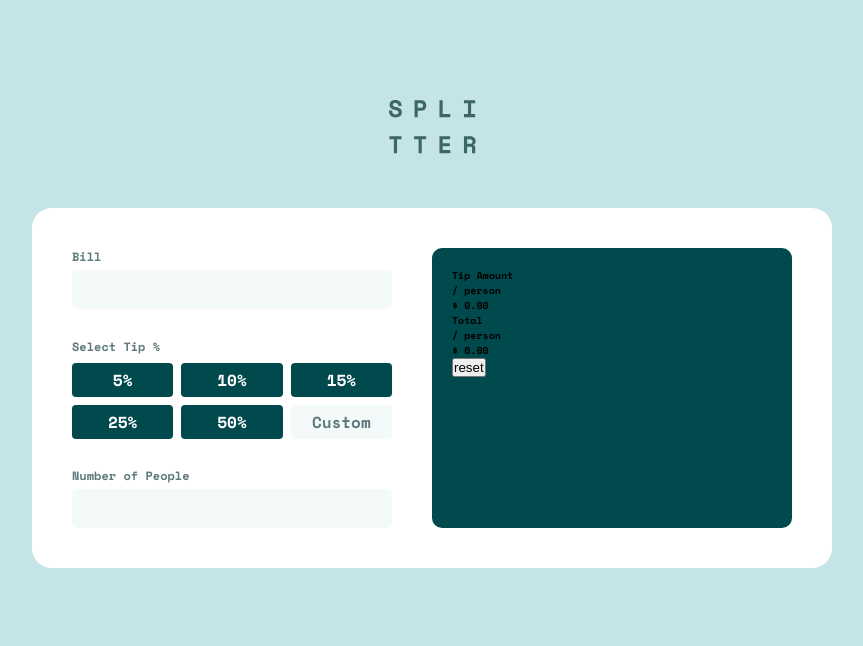
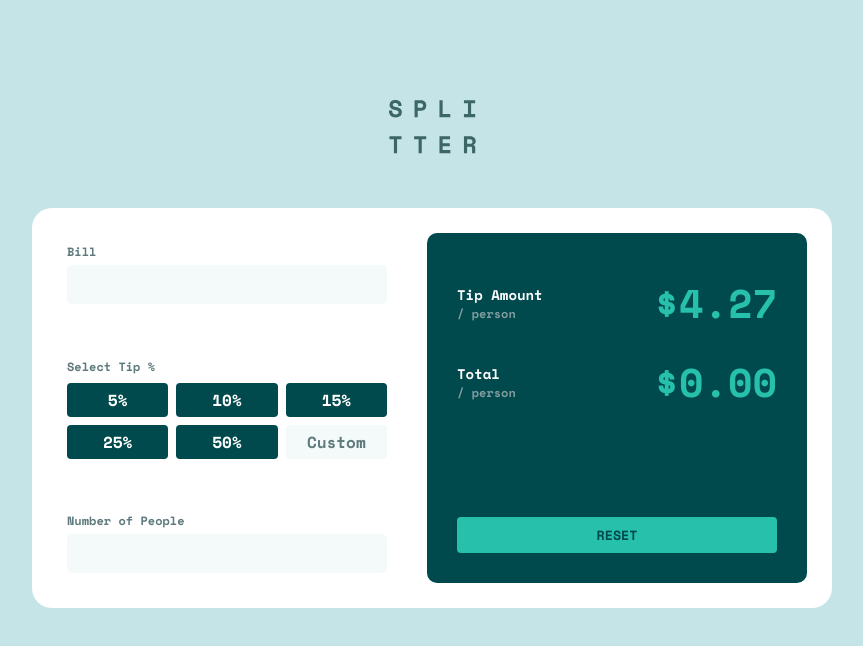
Before and after one commit to cloviswrodrigues/tip_calculator_app_main, a React (Create React App) app in the folder frontend/: page / in a window 1280 px wide. Shown: the top 646 px of the page, without its empty margins (208-1071 px from the left). Built offline with nearby package versions, Linux system fonts and the light colour scheme.

Commit message:
stylized result

```diff
--- a/frontend/public/index.html
+++ b/frontend/public/index.html
@@ -24,7 +24,7 @@
       work correctly both with client-side routing and a non-root public URL.
       Learn how to configure a non-root public URL by running `npm run build`.
     -->
-    <title>React App</title>
+    <title>Tip Calculator App</title>
   </head>
   <body>
     <noscript>You need to enable JavaScript to run this app.</noscript>
--- a/frontend/src/Calculator.js
+++ b/frontend/src/Calculator.js
@@ -26,19 +26,21 @@ const Calculator = () => {
                 </div>
             </div>
             <div className={style.result}>
-                <div>
-                    <div>
-                        <p>Tip Amount</p>
-                        <span>/ person</span>
+                <div className={style.wrapper}>
+                    <div className={style.row}>
+                        <div className={style.description}>
+                            <p>Tip Amount</p>
+                            <span>/ person</span>
+                        </div>
+                        <div className={style.value}>$4.27</div>
                     </div>
-                    <div>$ 0.00</div>
-                </div>
-                <div>
-                    <div>
-                        <p>Total</p>
-                        <span>/ person</span>
+                    <div className={style.row}>
+                        <div className={style.description}>
+                            <p>Total</p>
+                            <span>/ person</span>
+                        </div>
+                        <div className={style.value}>$0.00</div>
                     </div>
-                    <div>$ 0.00</div>
                 </div>
                 <button>reset</button>
             </div>
--- a/frontend/src/Calculator.module.css
+++ b/frontend/src/Calculator.module.css
@@ -1,11 +1,11 @@
 .calculator {
     width: 80rem;
-    height: 36rem;
+    height: 40rem;
     background-color: var(--color-white);
-    padding: 4rem;
+    padding: 2.5rem;
     border-radius: 2rem;
     display: flex;
-    gap: 4rem;
+    gap: 3rem;
 }
 
 .values {
@@ -13,6 +13,7 @@
     flex-direction: column;
     justify-content: space-between;
     flex: 1;
+    padding: 1rem;
 }
 
 .tip .buttons {
@@ -43,8 +44,48 @@
 }
 
 .result {
+    display: flex;
+    flex-direction: column;
+    justify-content: space-between;
     flex: 1;
     background-color: var(--color-very-dark-cyan);
     border-radius: 1rem;
-    padding: 2rem;
+    padding: 4rem 3rem 3rem 3rem;
 }
+
+.result .wrapper {
+    display: flex;
+    flex-direction: column;
+    gap: 2rem;
+}
+
+.result .wrapper .row {
+    display: flex;
+    justify-content: space-between;
+    align-items: center;
+}
+
+.row .description p {
+    font-size: 1.4rem;
+    color: var(--color-white);
+}
+
+.row .description span {
+    font-size: 1.2rem;
+    color: var(  --color-grayish-cyan);
+}
+
+.row .value {
+    font-size: 4rem;
+    color: var(--color-strong-cyan);;
+}
+
+.result button {
+    padding: .8rem;
+    background-color: var(--color-strong-cyan);
+    border: none;
+    border-radius: .4rem;
+    text-transform: uppercase;
+    font-family: var(--font-1);
+    color: var(--color-very-dark-cyan);
+}
```
